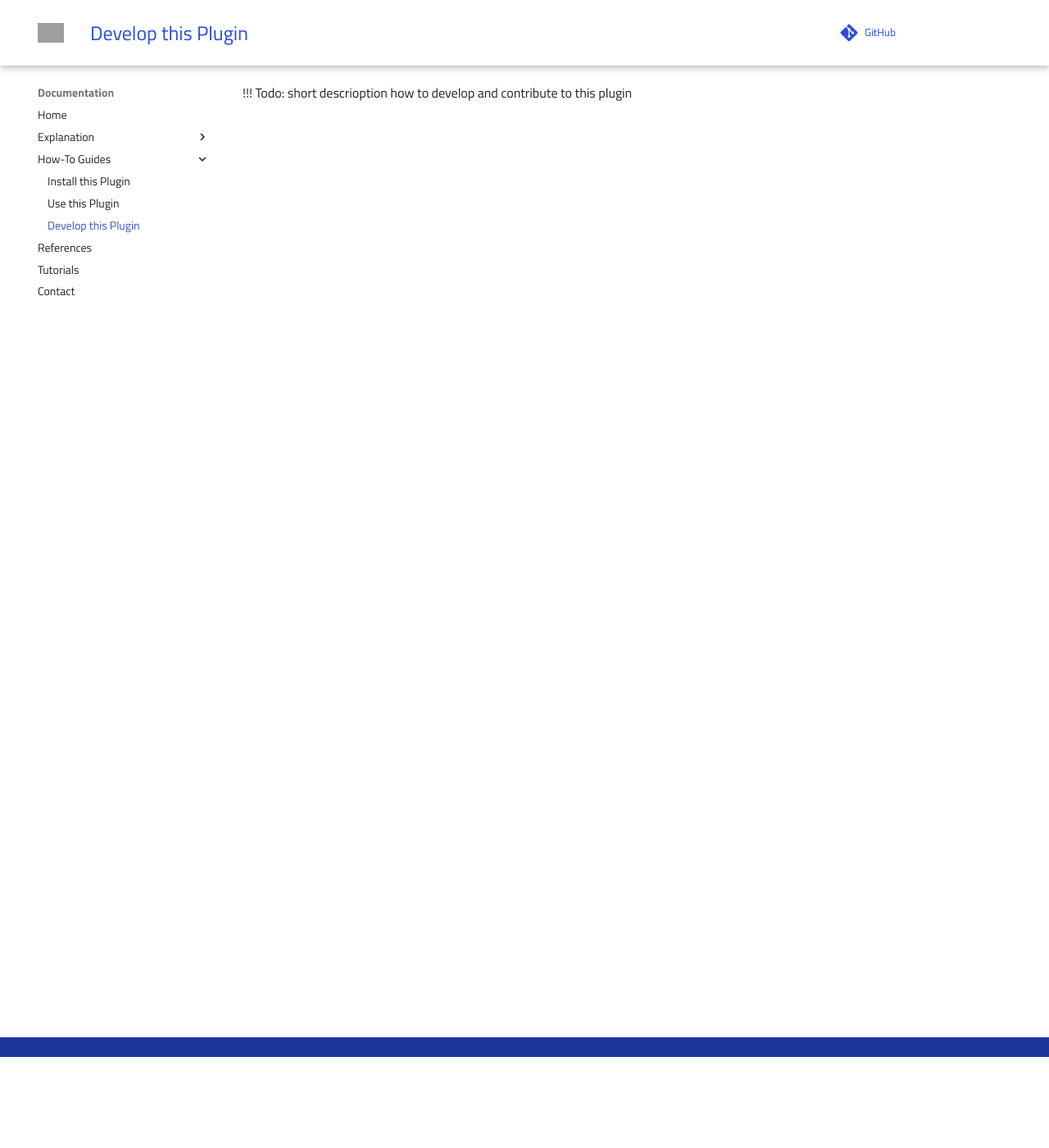
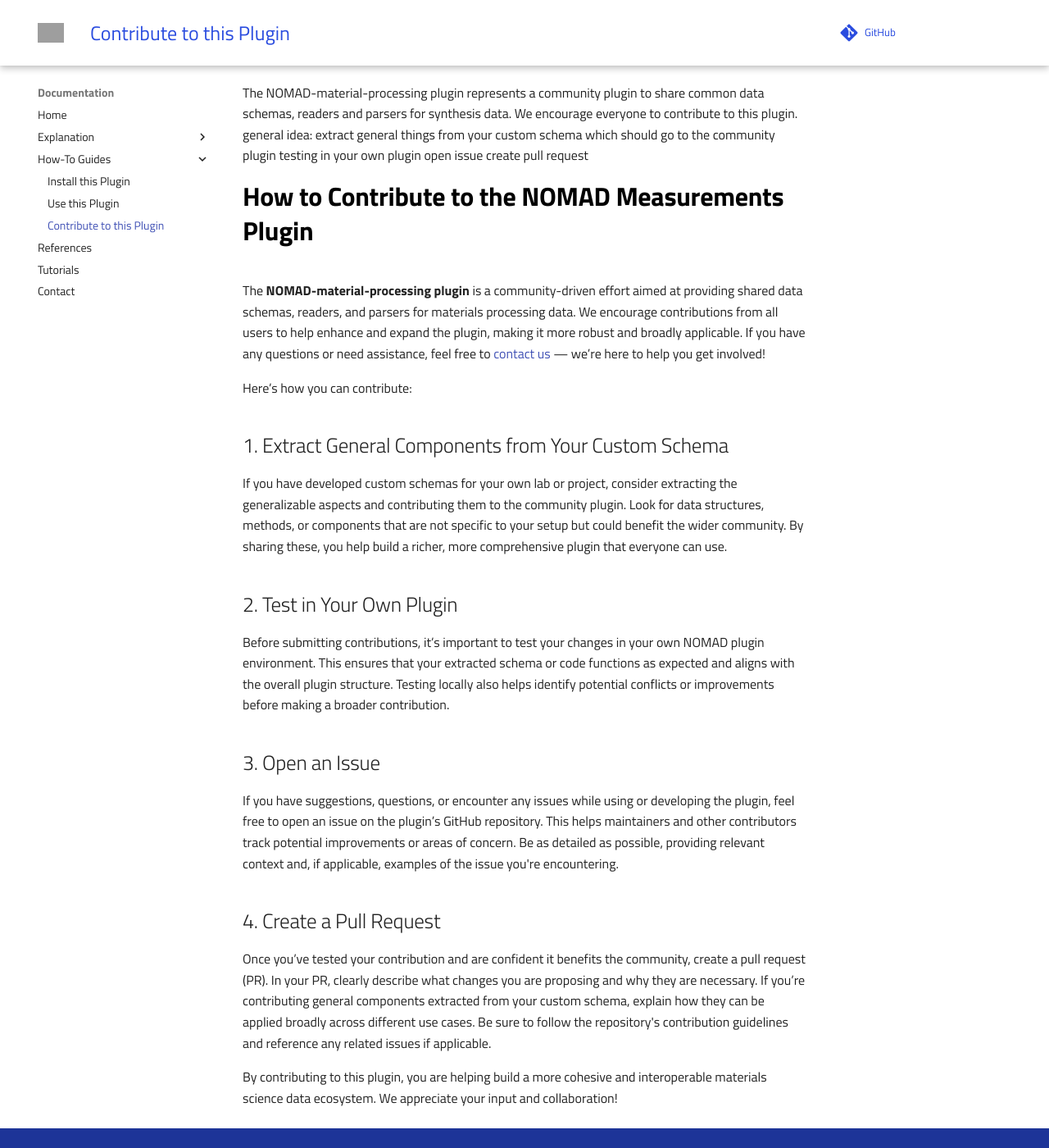
Before and after one commit to FAIRmat-NFDI/nomad-material-processing, an MkDocs documentation site: the page built from docs/how_to/develop.md, in a window 1280 px wide and 1400 px high, scrolled down 111 px. Shown: the whole window at 82% size. Built offline with MkDocs 1.6.1 and Material for MkDocs 9.7.7, drawn with Linux system fonts in a browser that asks for light colours; comment, search, counter and statistics services are not loaded; grey boxes are pictures that could not be loaded.

Commit message:
update contribute to plugin docs

```diff
--- a/docs/how_to/develop.md
+++ b/docs/how_to/develop.md
@@ -1,3 +1,31 @@
-# How to develop thi plugin
+# How to contribute to this plugin
 
-!!! Todo: short descrioption how to develop and contribute to this plugin
+The NOMAD-material-processing plugin represents a community plugin to share common data schemas, readers and parsers for synthesis data. We encourage everyone to contribute to this plugin.
+    general idea: extract general things from your custom schema which should go to the community plugin
+    testing in your own plugin
+    open issue
+    create pull request
+
+# How to Contribute to the NOMAD Measurements Plugin
+
+The **NOMAD-material-processing plugin** is a community-driven effort aimed at providing shared data schemas, readers, and parsers for materials processing data. We encourage contributions from all users to help enhance and expand the plugin, making it more robust and broadly applicable. If you have any questions or need assistance, feel free to [contact us](../contact.md) — we’re here to help you get involved!
+
+Here’s how you can contribute:
+
+## 1. Extract General Components from Your Custom Schema
+
+If you have developed custom schemas for your own lab or project, consider extracting the generalizable aspects and contributing them to the community plugin. Look for data structures, methods, or components that are not specific to your setup but could benefit the wider community. By sharing these, you help build a richer, more comprehensive plugin that everyone can use.
+
+## 2. Test in Your Own Plugin
+
+Before submitting contributions, it’s important to test your changes in your own NOMAD plugin environment. This ensures that your extracted schema or code functions as expected and aligns with the overall plugin structure. Testing locally also helps identify potential conflicts or improvements before making a broader contribution.
+
+## 3. Open an Issue
+
+If you have suggestions, questions, or encounter any issues while using or developing the plugin, feel free to open an issue on the plugin’s GitHub repository. This helps maintainers and other contributors track potential improvements or areas of concern. Be as detailed as possible, providing relevant context and, if applicable, examples of the issue you're encountering.
+
+## 4. Create a Pull Request
+
+Once you’ve tested your contribution and are confident it benefits the community, create a pull request (PR). In your PR, clearly describe what changes you are proposing and why they are necessary. If you’re contributing general components extracted from your custom schema, explain how they can be applied broadly across different use cases. Be sure to follow the repository's contribution guidelines and reference any related issues if applicable.
+
+By contributing to this plugin, you are helping build a more cohesive and interoperable materials science data ecosystem. We appreciate your input and collaboration!
--- a/mkdocs.yml
+++ b/mkdocs.yml
@@ -1,8 +1,8 @@
 site_name: Documentation
 site_description: |
-  The documentation for NOMAD plugin nomad-materials-processing.
+  The documentation for NOMAD plugin nomad-material-processing.
 site_author: The NOMAD Authors
-repo_url: https://github.com/FAIRmat-NFDI/nomad-materials-processing
+repo_url: https://github.com/FAIRmat-NFDI/nomad-material-processing
 edit_uri: ""
 
 nav:
@@ -13,7 +13,7 @@ nav:
   - How-To Guides:
     - Install this Plugin: how_to/install.md
     - Use this Plugin: how_to/use_this_plugin.md
-    - Develop this Plugin: how_to/develop.md
+    - Contribute to this Plugin: how_to/develop.md
   - References: reference/references.md
   - Tutorials: tutorial/tutorial.md
   - Contact: contact.md
```
